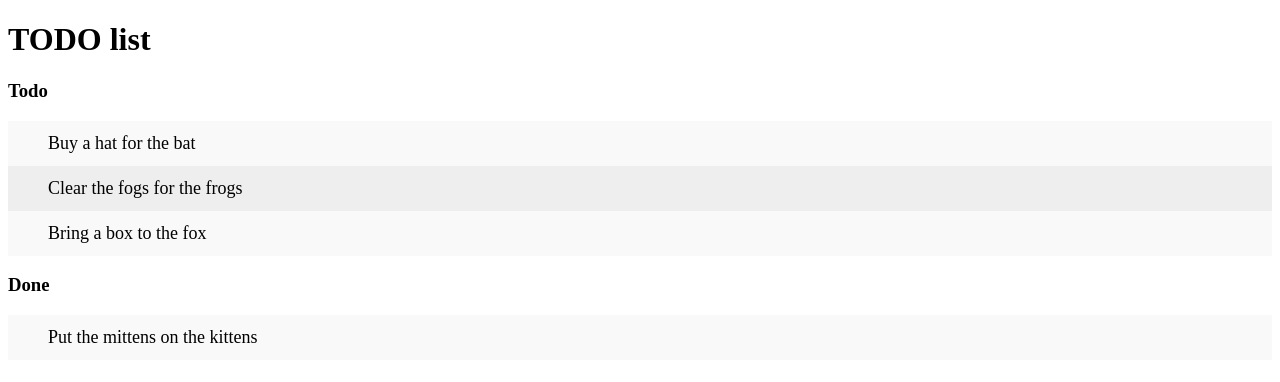
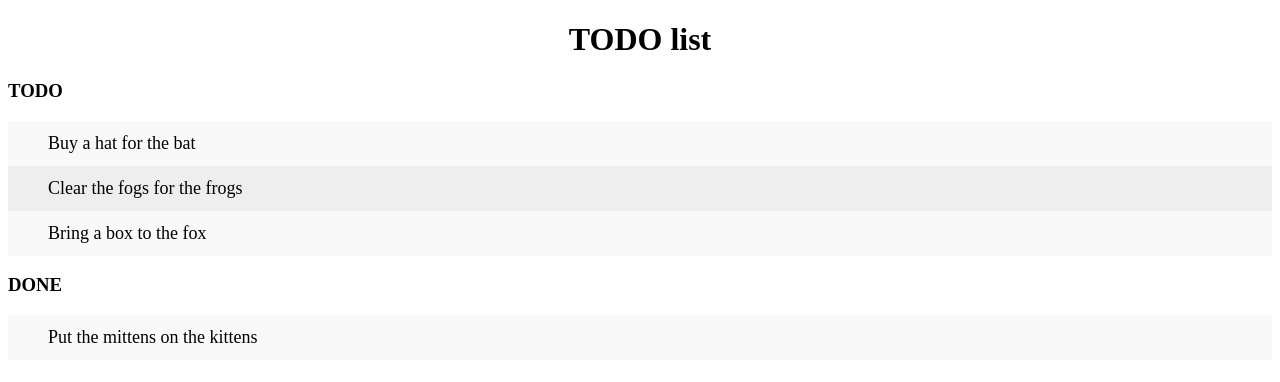
Before and after one commit to EsterMinjaTiranaIT/todo-list, a plain HTML site: page index.html in a window 1280 px wide. Drawn offline with Linux system fonts and the light colour scheme.

Commit message:
Change title to TODO list- Develop

```diff
--- a/index.html
+++ b/index.html
@@ -2,15 +2,14 @@
 <html>
   <head>
     <meta charset="utf-8" />
-    <title>TODO list</title>
+    <title>TODO list - Develop</title>
     <style>
       h1 {
-      text-align: left;
+        text-align: center;
       }
       h3 {
-      text-transform: capitalize;
+        text-transform: uppercase;
       }
-
       ul {
         margin: 0;
         padding: 0;
@@ -26,7 +25,6 @@
         -moz-user-select: none;
         -ms-user-select: none;
         user-select: none;
-      overflow: hidden;
       }
       ul li:nth-child(odd) {
         background: #f9f9f9;
@@ -36,7 +34,6 @@
       }
     </style>
   </head>
-</html>
   <body>
     <h1>TODO list</h1>
     <h3>Todo</h3>
```
Lines whose indentation alone changed are shown as unchanged.
